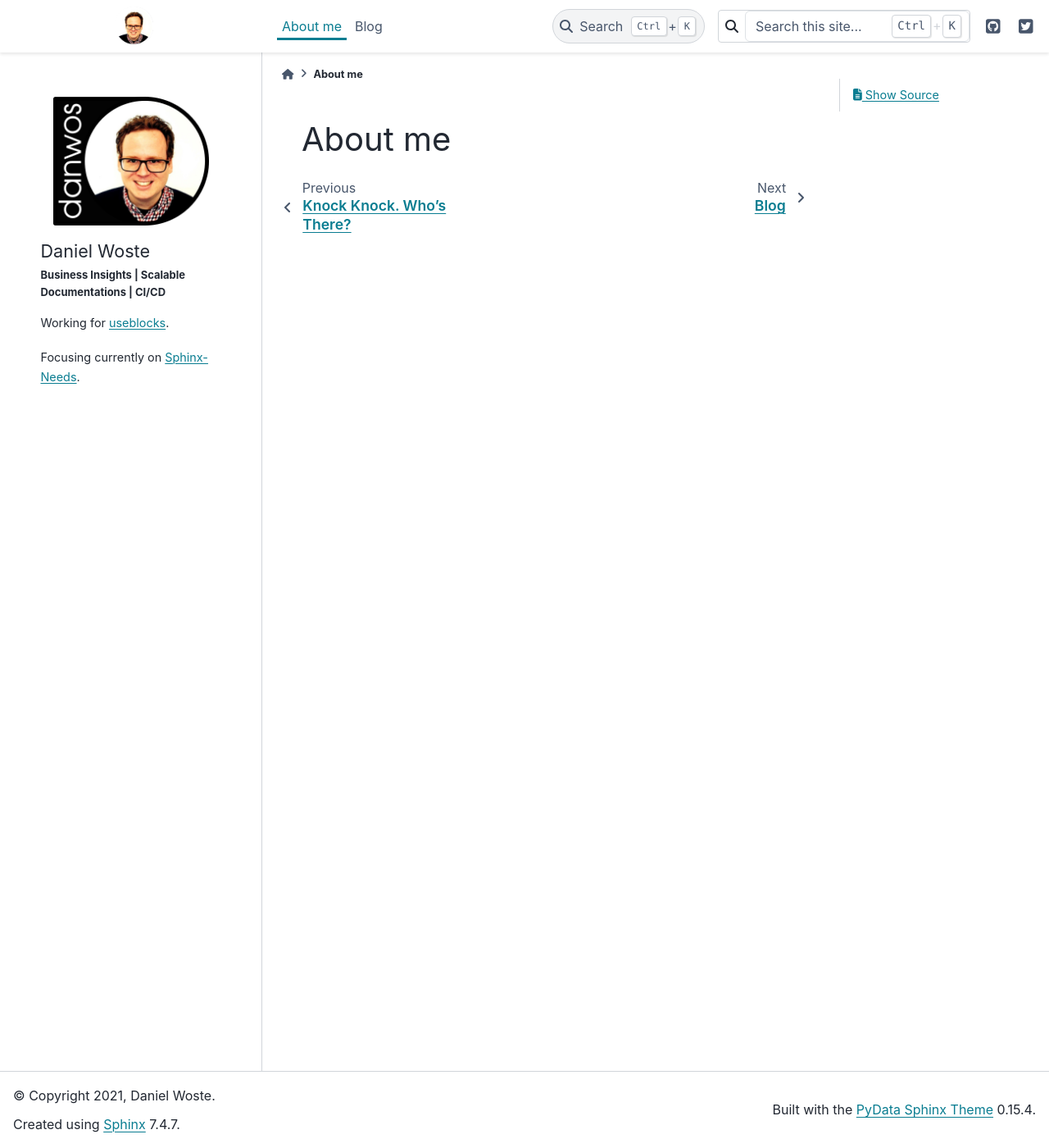
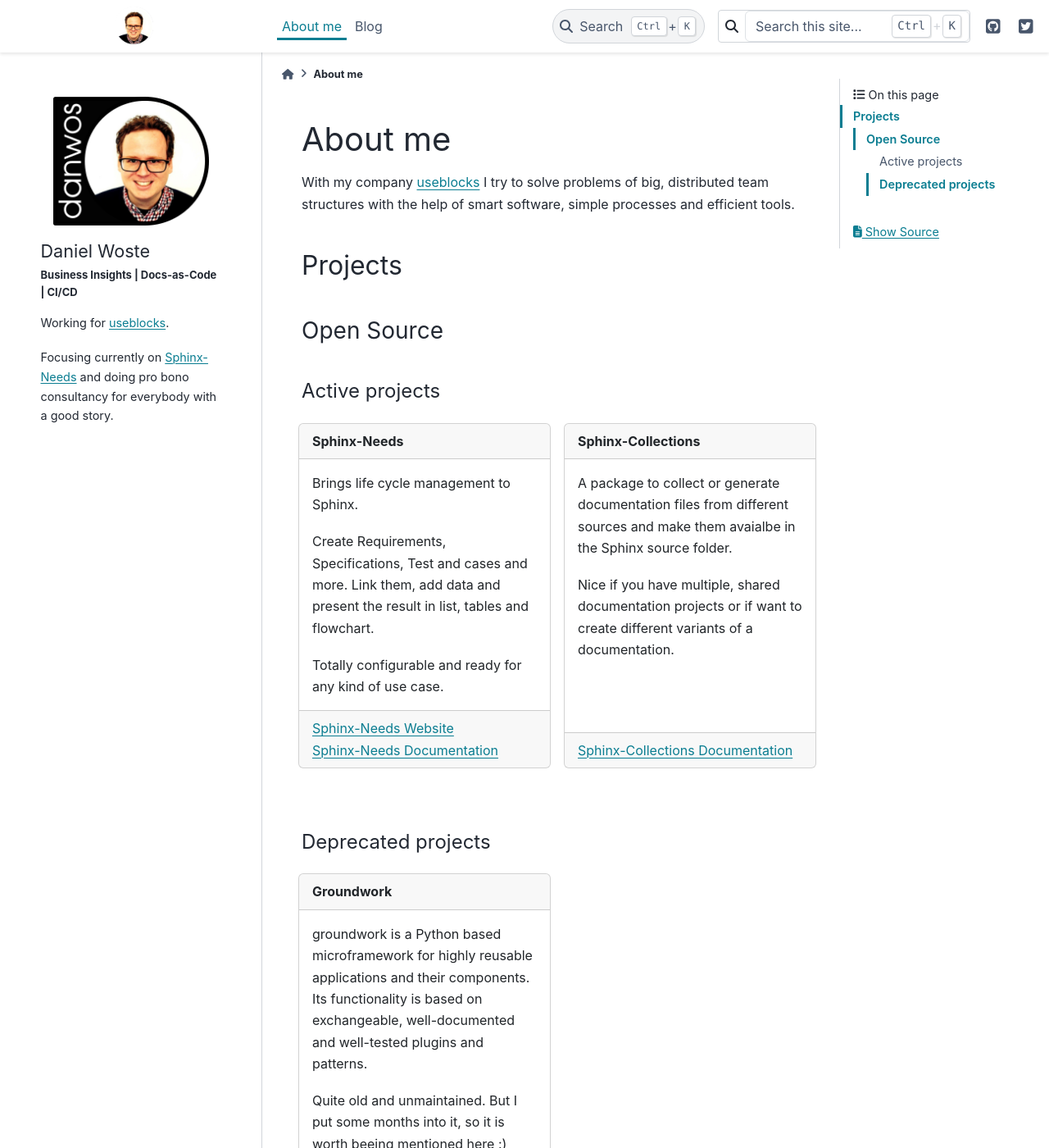
Before and after one commit to danwos/danwos.github.io, a Sphinx documentation site: the page built from docs/about.md, in a window 1280 px wide and 1400 px high. Shown: the whole window at 82% size. Built offline with Sphinx 7.4.7 and the PyData theme 0.15.4, drawn with Linux system fonts in a browser that asks for light colours; some of the changed text lies outside the part shown.

Commit message:
Disqus activation, mor about_me

````diff
--- a/docs/_templates/me.html
+++ b/docs/_templates/me.html
@@ -5,7 +5,7 @@
         Daniel Woste
     </div>
     <div class="focusareas">
-        Business Insights | Scalable Documentations | CI/CD
+        Business Insights | Docs-as-Code | CI/CD
     </div>
 
     <div class="whatido">
@@ -13,7 +13,8 @@
             Working for <a href="https://useblocks.com" target="_blank">useblocks</a>.
         </p>
         <p>
-            Focusing currently on  <a href="https://sphinx-needs.com" target="_blank">Sphinx-Needs</a>.
+            Focusing currently on  <a href="https://sphinx-needs.com" target="_blank">Sphinx-Needs</a> and
+            doing pro bono consultancy for everybody with a good story.
         </p>
     </div>
 </div>
--- a/docs/about.md
+++ b/docs/about.md
@@ -1 +1,58 @@
 # About me
+
+With my company [useblocks](https://useblocks.com) I try to solve problems of big, distributed
+team structures with the help of smart software, simple processes and efficient tools.
+
+
+## Projects
+
+### Open Source
+
+#### Active projects
+
+```{panels}
+:card: border-1
+---
+**Sphinx-Needs**
+^^^^^^^^^^^^
+Brings life cycle management to Sphinx.
+
+Create Requirements, Specifications, Test and cases and more.
+Link them, add data and present the result in list, tables and flowchart.
+
+Totally configurable and ready for any kind of use case.
+
++++
+[Sphinx-Needs Website](https://sphinx-needs.com)
+[Sphinx-Needs Documentation](https://sphinxcontrib-needs.readthedocs.io/en/latest/)
+
+---
+
+**Sphinx-Collections**
+^^^^^^^^^^^^^^^^^^
+A package to collect or generate documentation files from different sources and make them avaialbe
+in the Sphinx source folder.
+
+Nice if you have multiple, shared documentation projects or if want to create different variants of a
+documentation.
+
++++
+[Sphinx-Collections Documentation](https://sphinx-collections.readthedocs.io/en/latest/)
+
+```
+
+#### Deprecated projects
+
+```{panels}
+:card: border-1
+---
+**Groundwork**
+^^^^^^^^^^
+groundwork is a Python based microframework for highly reusable applications and their components.
+Its functionality is based on exchangeable, well-documented and well-tested plugins and patterns.
+
+Quite old and unmaintained. But I put some months into it, so it is worth beeing mentioned here :)
+
++++
+[Groundwork Documentation](https://groundwork.readthedocs.io/en/latest/)
+```
--- a/docs/conf.py
+++ b/docs/conf.py
@@ -29,7 +29,8 @@
 # ones.
 extensions = [
     'ablog',
-    'myst_parser'
+    'myst_parser',
+    'sphinx_panels'
 ]
 
 # Add any paths that contain templates here, relative to this directory.
@@ -87,6 +88,8 @@
 blog_baseurl = "https://daniel-woste.de"
 blog_title = "danwos"
 blog_path = "blog"
+disqus_shortname = "danwos"
+
 fontawesome_included = True
 blog_post_pattern = "posts/*/*"
 post_redirect_refresh = 1
````
